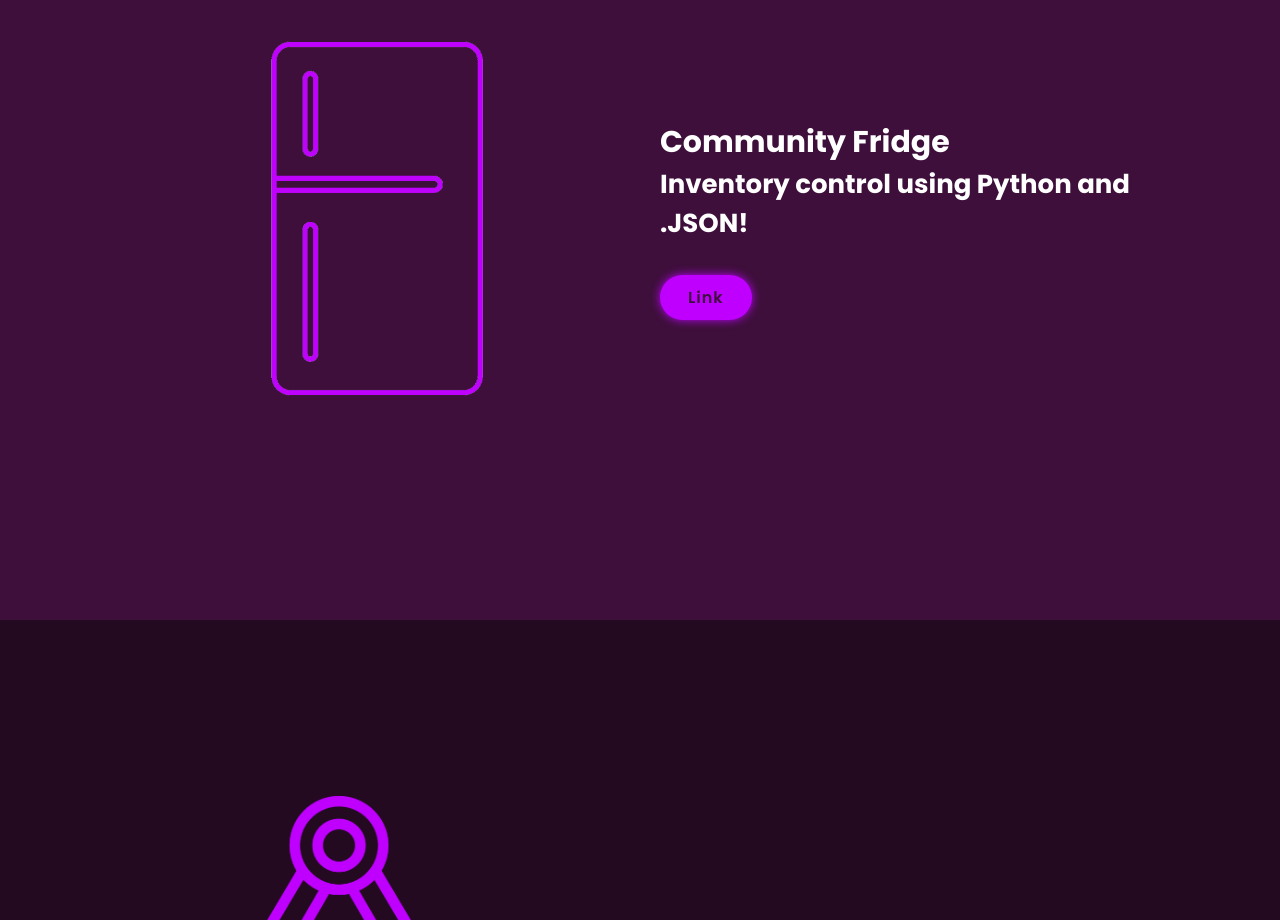
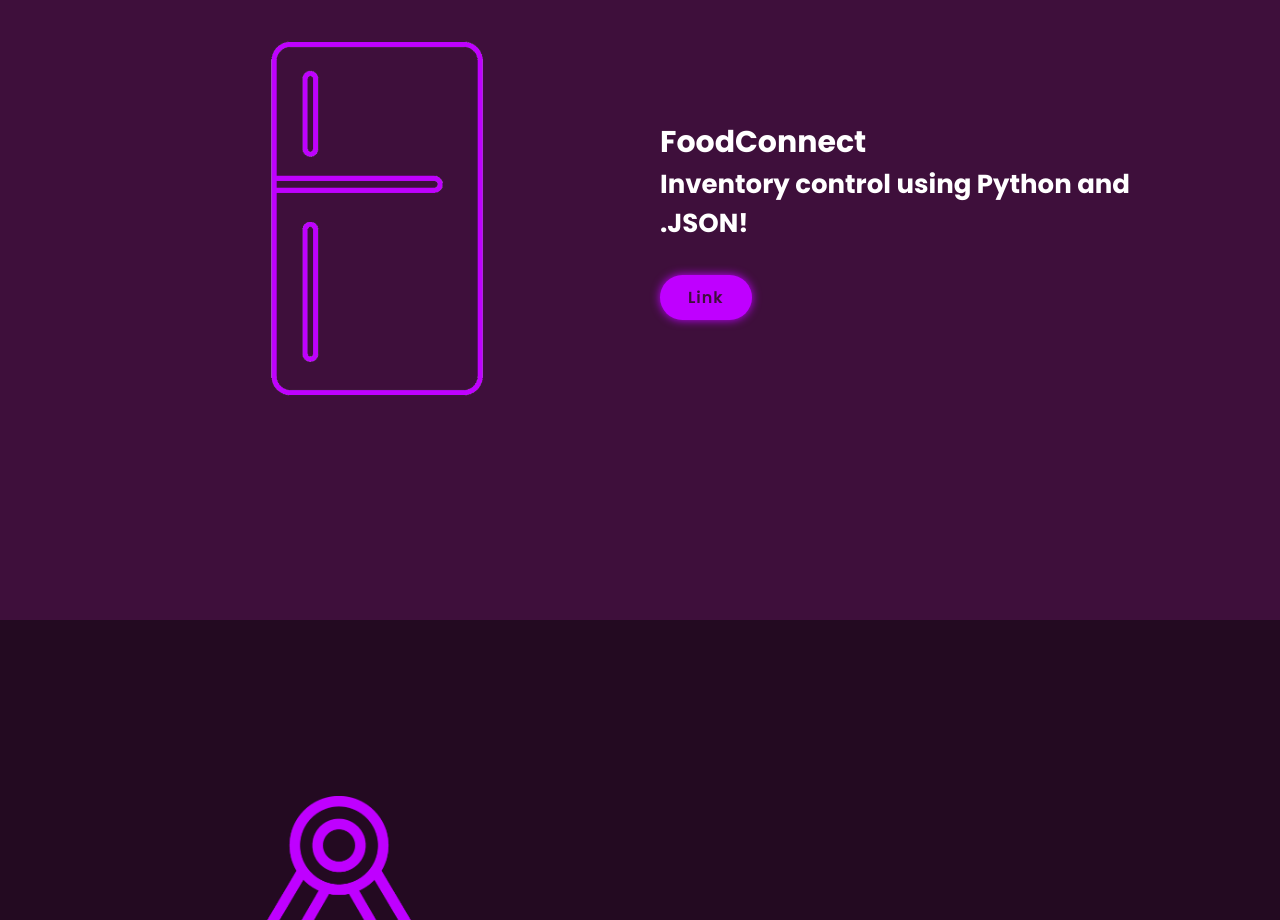
Before and after one commit to DawlatHamad/CSC4110_Website, a plain HTML site: page index.html in a window 1280 px wide. Shown: the part 980-1900 px from the top of the page. Drawn offline with nearby package versions, Linux system fonts and the light colour scheme.

Commit message:
Project  1 Name index.html

```diff
--- a/index.html
+++ b/index.html
@@ -55,7 +55,7 @@
             <img src="images/purple_fridge.png" alt="Purple Line Art Fridge">
         </div>
         <div class="project1-content">
-            <h2 class="heading1">Community Fridge</h2>
+            <h2 class="heading1">FoodConnect</h2>
             <h3>Inventory control using Python and .JSON!</h3>
             <br></br>
             <a href="https://github.com/Nathan-Chantiny/Fridge-Inventory" class="btn">Link</a>
```
